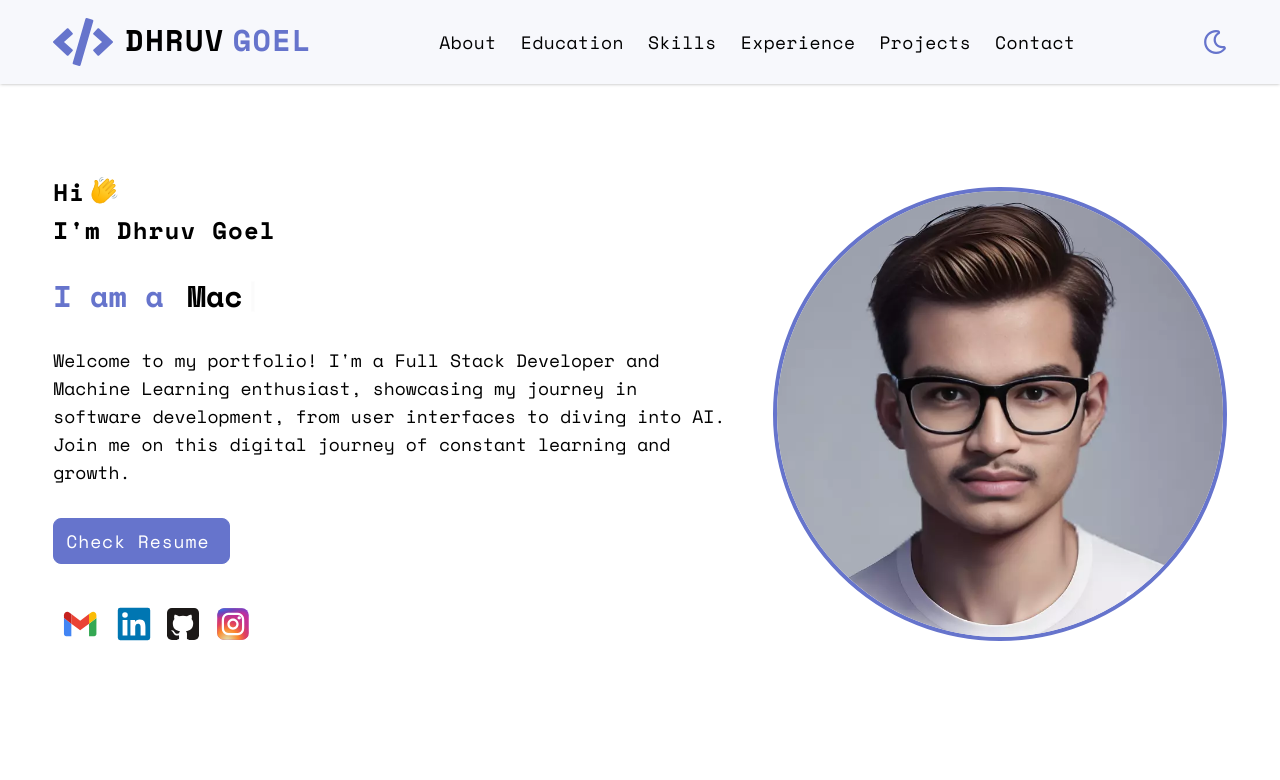
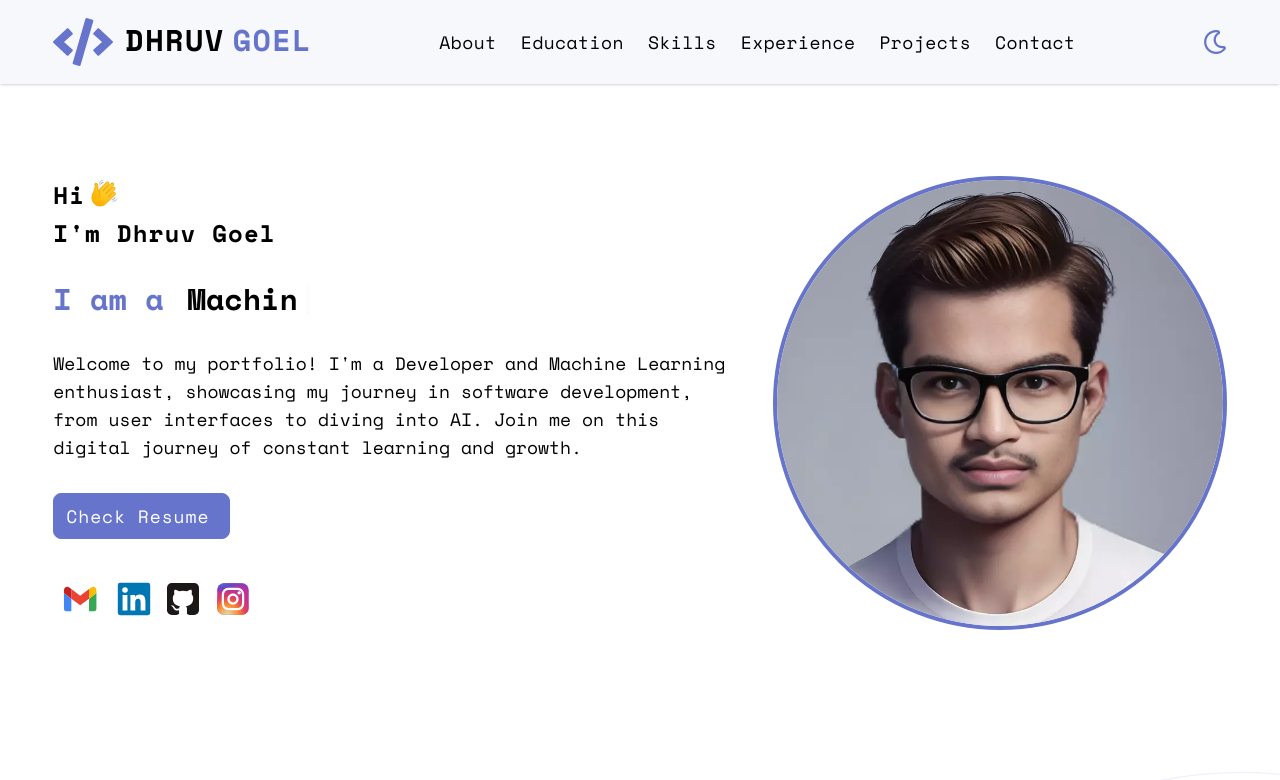
Before and after one commit to dhruvgoe/Portfolio, a React (Vite) app: page / in a window 1280 px wide. Shown: the top 780 px of the page. Built offline with nearby package versions, Linux system fonts and the light colour scheme.

Commit message:
Update HeroSection.jsx

```diff
--- a/src/components/HeroSection.jsx
+++ b/src/components/HeroSection.jsx
@@ -45,7 +45,7 @@ const HeroSection = () => {
               <Typewriter
                 options={{
                   strings: [
-                    "Full Stack Developer",
+                    "Frontend Developer",
                     "Machine Learning Enthusiast",
                     "Deep Learner",
                     "OpenCV Explorer",
@@ -61,7 +61,7 @@ const HeroSection = () => {
             className="text-black dark:text-white text-sm sm:text-lg
           text-center sm:text-left"
           >
-            Welcome to my portfolio! I'm a Full Stack Developer and Machine
+            Welcome to my portfolio! I'm a Developer and Machine
             Learning enthusiast, showcasing my journey in software development,
             from user interfaces to diving into AI. Join me on this digital
             journey of constant learning and growth.
```
